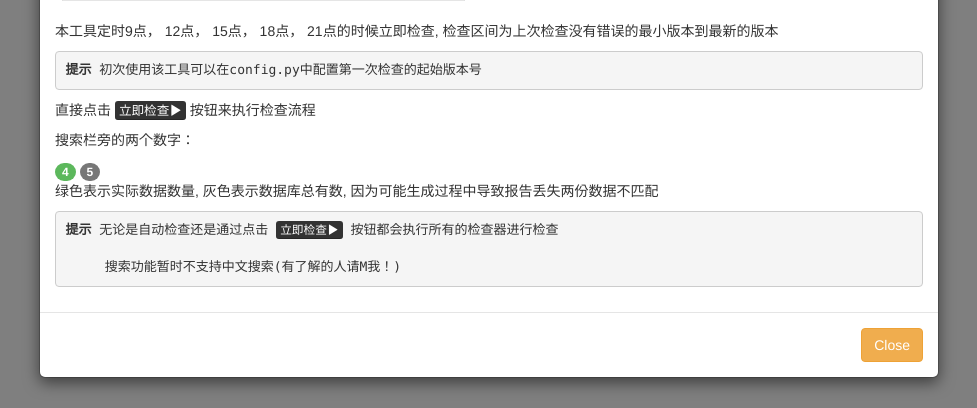
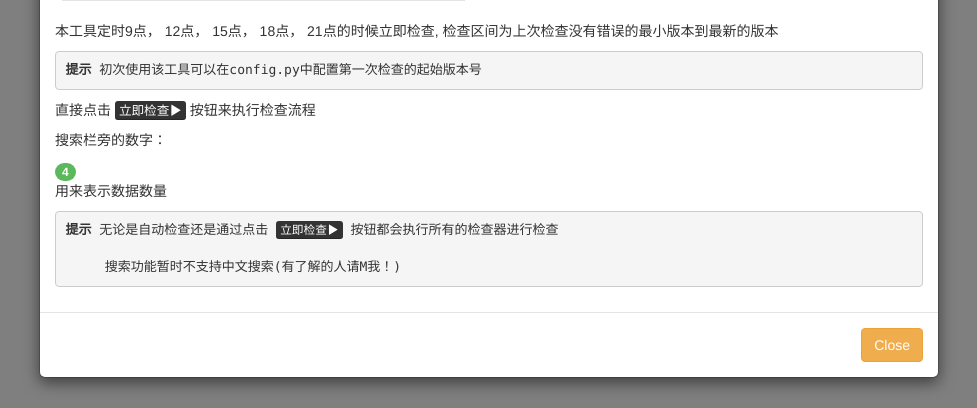
Before and after one commit to Marskey/autocheck, a Flask app: page / in a window 1280 px wide, after a click on "Help". Shown: the part 444-852 px from the top of the page, without its empty margins (151-1128 px from the left). Run offline with Flask 2, Linux system fonts and the light colour scheme; parts of the project's set-up code (start-up, migrations or seed data) failed here and were passed over; some libraries are stand-ins or nearby versions.

Commit message:
细节调整， 去掉实际数据数量

```diff
--- a/static/js/application.js
+++ b/static/js/application.js
@@ -108,7 +108,6 @@ $(document).ready(function(){
     // 版本信息回包处理
     socket.on('ack_revision_info', (msg) => {
         $('#table_container').html("");
-        $('#result_real').html(msg.data.length)
         Object.keys(msg.data).sort().reverse().forEach((key) => {
             value = msg.data[key];
             var row = "<tr>"
--- a/templates/index.html
+++ b/templates/index.html
@@ -96,8 +96,7 @@
                     </div>
                 </div>
                 <div class="form-group" style="padding-bottom: 10px;">
-                    <span id="result_real" class="badge" style="background-color: #5cb85c;"></span>
-                    <span id="result" class="badge"></span>
+                    <span id="result" class="badge" style="background-color: #5cb85c;"></span>
                 </div>
             </form>
         <div class="row">
@@ -186,10 +185,9 @@
                 <p>本工具定时9点， 12点， 15点， 18点， 21点的时候立即检查, 检查区间为上次检查没有错误的最小版本到最新的版本</p>
                 <pre><strong>提示 </strong>初次使用该工具可以在config.py中配置第一次检查的起始版本号</pre>
                 <p>直接点击 <kbd>立即检查<i class="glyphicon glyphicon-play"></i></kbd> 按钮来执行检查流程</p>
-                <p>搜索栏旁的两个数字：</p>
+                <p>搜索栏旁的数字：</p>
                 <span class="badge" style="background-color: #5cb85c;">4</span>
-                <span class="badge">5</span>
-                <p>绿色表示实际数据数量, 灰色表示数据库总有数, 因为可能生成过程中导致报告丢失两份数据不匹配</p>
+                <p>用来表示数据数量 </p>
                 <pre><strong>提示 </strong>无论是自动检查还是通过点击 <kbd>立即检查<i class="glyphicon glyphicon-play"></i></kbd> 按钮都会执行所有的检查器进行检查<br>
      搜索功能暂时不支持中文搜索(有了解的人请M我！)</pre>
             </div>
```
